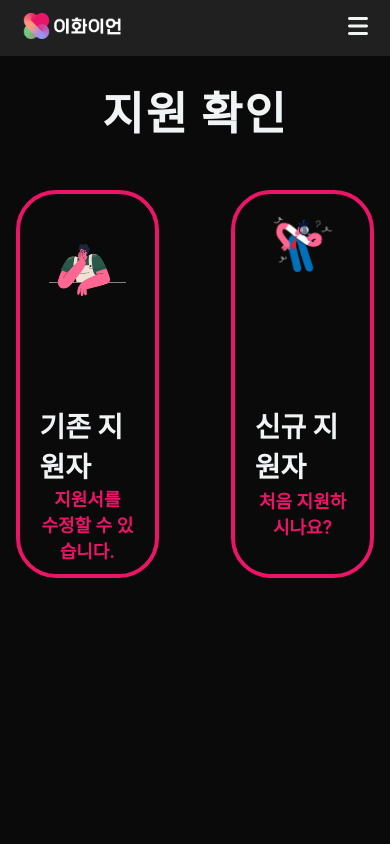
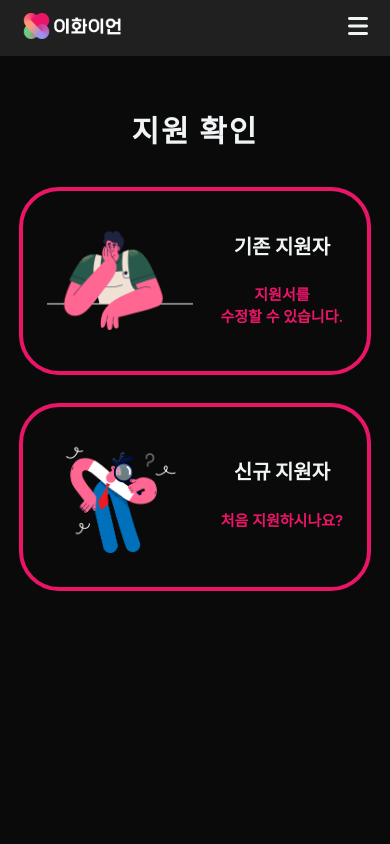
Before and after one commit to hyeinNa/recruiting_2023, a React (Create React App) app in the folder client/: page /register in a window 390 px wide. Shown: the top 844 px of the page. Built offline with nearby package versions, Linux system fonts and the light colour scheme.

Commit message:
#18 지원하기 랜딩 페이지 모바일 버전

```diff
--- a/client/src/components/Header/Header.js
+++ b/client/src/components/Header/Header.js
@@ -51,7 +51,6 @@ function Header() {
             </li>
           </ul>
           <div className="nav_bar_toggleBtn">
-            <Link to="/">
             <img
               src="/img/header/hamburgerBar.png"
               alt="toggleBtn"
@@ -59,7 +58,6 @@ function Header() {
               id="nav_bar_toggleBtn_img_id"
               onClick={toggleMenu}
             />
-            </Link>
           </div>
         </div>
       </div>
--- a/client/src/components/views/RegisterPages/RegisterLanding.css
+++ b/client/src/components/views/RegisterPages/RegisterLanding.css
@@ -8,6 +8,8 @@
   --register-landing-content-description-font-size: 18px;
   --register-landing-content-width: 300px;
   --register-landing-content-height: 380px;
+  --register-landing-title-font-size-mobile: 30px;
+  --register-landing-content-height-mobile: 280px;
 }
 .register_landing {
   width: 100vw;
@@ -54,7 +56,6 @@
   max-width: var(--register-landing-content-width);
   max-height: var(--register-landing-content-height);
   width: 40%;
-  height: var(--register-landing-content-height);
   display: flex;
   margin-right: 20%;
 }
@@ -63,7 +64,6 @@
   max-width: var(--register-landing-content-width);
   max-height: var(--register-landing-content-height);
   width: 40%;
-  height: var(--register-landing-content-height);
   display: flex;
 }
 .register_landing_border_style {
@@ -109,7 +109,8 @@
   /*background-color: #eb1568; */
   font-size: var(--register-landing-content-title-font-size);
   font-weight: 800;
-  margin-top: 5%;
+  margin-top: 8%;
+  margin-bottom: 3%;
   color: var(--toneDown-white);
 }
 .existing_applicant_description {
@@ -118,6 +119,7 @@
   font-size: var(--register-landing-content-description-font-size);
   font-weight: 600;
   margin-bottom: 10%;
+  margin-top: 5%;
   color: var(--register-landing-border-color);
 }
 .new_applicant_description {
@@ -126,5 +128,112 @@
   font-size: var(--register-landing-content-description-font-size);
   font-weight: 600;
   margin-bottom: 15%;
+  margin-top: 5%;
   color: var(--register-landing-border-color);
 }
+/* 모바일 */
+@media screen and (max-width: 768px) {
+  .register_landing_applicant_type_existing_container {
+    margin-right: 7%;
+  }
+  .register_landing_title {
+    margin-top: 13%;
+  }
+  .register_landing_applicant_type_container {
+    margin-top: 15%;
+  }
+}
+@media screen and (max-width: 650px) {
+  .register_landing_title {
+    font-size: 35px;
+  }
+  .applicant_img_wrapper {
+    width: 100%;
+  }
+  .applicant_title {
+    font-size: 24px;
+  }
+  .existing_applicant_description {
+    font-size: 17px;
+  }
+  .new_applicant_description {
+    font-size: 17px;
+  }
+}
+@media screen and (max-width: 500px) {
+  .register_landing_title {
+    font-size: 30px;
+  }
+  .applicant_img_wrapper {
+    width: 100%;
+  }
+  .applicant_title {
+    font-size: 20px;
+  }
+  .existing_applicant_description {
+    word-break: keep-all;
+    font-size: 15px;
+  }
+  .new_applicant_description {
+    word-break: keep-all;
+    font-size: 15px;
+  }
+}
+@media screen and (max-width: 480px) {
+  .register_landing_applicant_type_container {
+    /*background-color: aqua;*/
+    display: flex;
+    flex-direction: column;
+    align-items: center;
+    margin-top: 10%;
+  }
+  .register_landing_applicant_type_existing_container {
+    max-width: 500px;
+    width: 96%;
+    height: 180px;
+    margin-right: 0%;
+    margin-bottom: 8%;
+  }
+  .register_landing_applicant_type_inner_container {
+    /*background-color: aquamarine;*/
+    margin: 0 auto;
+    flex-direction: row;
+    justify-content: space-around;
+    margin: 10px 10px;
+  }
+  .applicant_img_wrapper {
+    /*background-color: blue;*/
+    width: 45%;
+    height: 100%;
+    margin: 0;
+    display: flex;
+    align-items: center;
+  }
+  .existing_applicant_img {
+    margin: 0;
+    display: inline-block;
+  }
+  .applicant_content_wrapper {
+    /*background-color: blueviolet;*/
+    height: 100%;
+    flex-direction: column;
+    justify-content: center;
+  }
+  .applicant_title {
+    /* background-color: rgb(161, 101, 22);*/
+    margin-bottom: 15%;
+  }
+  .existing_applicant_description {
+    /*background-color: blue;*/
+    line-height: 22px;
+  }
+  .register_landing_applicant_type_new_container {
+    max-width: 500px;
+    width: 96%;
+    height: 180px;
+    margin-right: 0%;
+  }
+  .new_applicant_description {
+    /*background-color: blue;*/
+  }
+}
```
Lines whose indentation alone changed are shown as unchanged.
